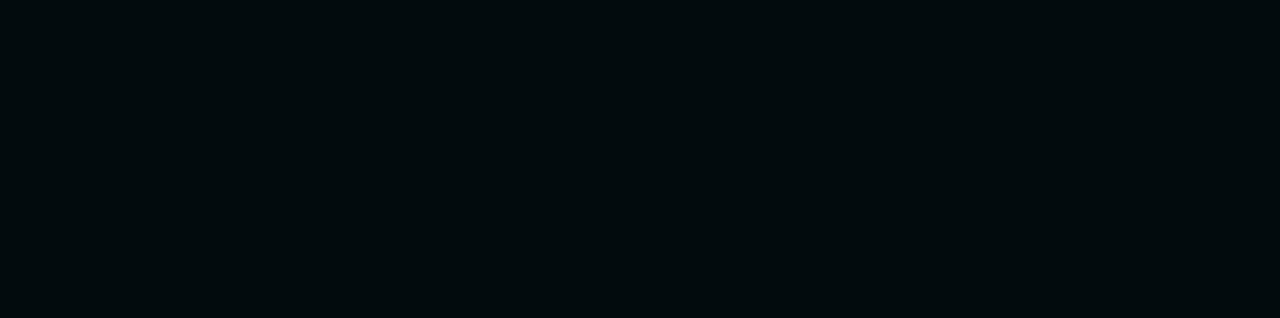
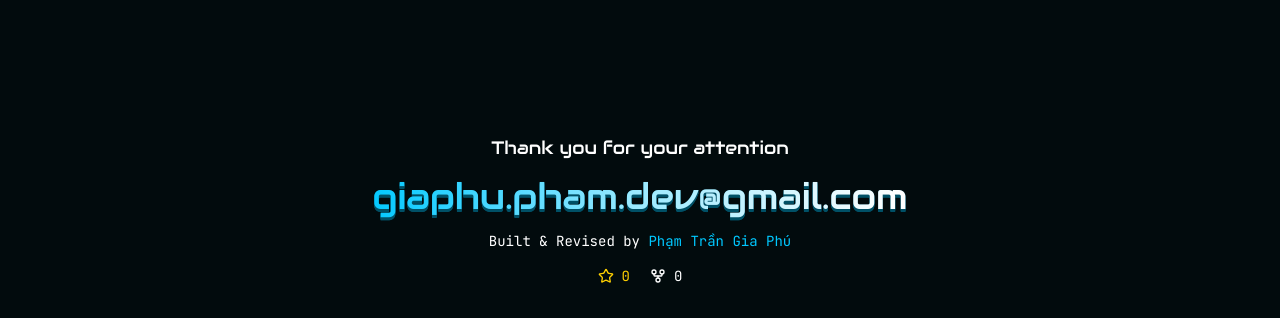
Before and after one commit to bigphu/portfolio, a React (Vite) app: page / in a window 1280 px wide. Shown: the part 2449-2767 px from the top of the page. Before the commit the page ends 2455 px from the top, so only its background shows below. Built offline with nearby package versions, Linux system fonts and the light colour scheme; no server answers.

Commit message:
added footer and hook to fetch repo

```diff
--- a/package.json
+++ b/package.json
@@ -11,6 +11,7 @@
     "deploy": "npm run build && wrangler deploy"
   },
   "dependencies": {
+    "lucide-react": "^1.7.0",
     "react": "^19.2.4",
     "react-dom": "^19.2.4",
     "react-router-dom": "^7.13.1"
--- a/src/App.tsx
+++ b/src/App.tsx
@@ -2,7 +2,7 @@
 import { Suspense, lazy } from "react";
 
 import "@/data/global.css";
-import { Preloader, ShootingStars, ScrollIndicator } from "@/components";
+import { Preloader, ShootingStars, ScrollIndicator, Footer } from "@/components";
 
 const Banner = lazy(() => import("@/pages/banner/Banner"));
 const Skills = lazy(() => import("@/pages/skills/Skills"));
@@ -33,6 +33,8 @@
               }
             />
           </Routes>
+
+          <Footer />
         </main>
       </div>
     </Router>
--- /dev/null
+++ b/src/components/footer/Footer.css
@@ -0,0 +1,49 @@
+.footer-section {
+  text-align: center;
+  padding: var(--space-3xl) 0 var(--space-xl);
+  margin-top: 4rem;
+
+  /* Optional: Adds a subtle separation line at the bottom of the page */
+  /* border-top: 1px solid var(--clr-border);  */
+}
+
+.footer-heading {
+  font: var(--p);
+  margin-bottom: var(--space-s);
+}
+
+.footer-email {
+  display: inline-block;
+  font: var(--h3);
+  font-weight: normal;
+  text-decoration: none;
+  margin-bottom: var(--space-s);
+  transition: color var(--transition-fast), text-shadow var(--transition-fast);
+}
+
+.footer-credits {
+  display: inline-block;
+  font: var(--smallui);
+  color: var(--clr-text);
+  text-decoration: none;
+  line-height: 1.6;
+  transition: color var(--transition-fast);
+}
+
+.footer-stats {
+  display: flex;
+  justify-content: center;
+  align-items: center;
+  gap: var(--space-l);
+  margin-top: var(--space-s);
+}
+
+.footer-stat-item {
+  display: flex;
+  align-items: center;
+  gap: var(--space-xs);
+}
+
+.footer-stat-item.star {
+  color: rgb(255, 208, 0);
+}
--- /dev/null
+++ b/src/components/footer/Footer.tsx
@@ -0,0 +1,71 @@
+'use client';
+
+import type { JSX } from 'react';
+import { GitFork, Star } from "lucide-react";
+import { useSendEmail, useOpenGithub, useFetchRepo } from "@/hooks";
+import './Footer.css';
+
+const Footer = (): JSX.Element => {
+  const githubUsername = "bigphu";
+  const repoName = "portfolio";
+  const myEmail = atob("Z2lhcGh1LnBoYW0uZGV2QGdtYWlsLmNvbQ==");
+
+  const sendEmail = useSendEmail(myEmail);
+  const openGithub = useOpenGithub(githubUsername);
+  const { repo, isLoading, error } = useFetchRepo(githubUsername, "portfolio");
+
+  return (
+    <footer className="footer-section" id="contact">
+      <div className="container">
+
+        <p className="footer-heading">Thank you for your attention</p>
+
+        <a
+          href={`mailto:${myEmail}`}
+          onClick={(e) => {
+            e.preventDefault();
+            sendEmail(
+              "Reaching out from your portfolio!",
+              "Hi there, I saw your website and wanted to chat about..."
+            );
+          }}
+          className="footer-email gradient-text"
+        >
+          {myEmail}
+        </a>
+
+        <div>
+          <a
+            href={`https://github.com/${githubUsername}/${repoName}`}
+            onClick={(e) => {
+                e.preventDefault();
+                openGithub(repoName);
+              }
+            }
+            target="_blank"
+            rel="noreferrer"
+            className="footer-credits"
+          >
+            Built & Revised by {' '}
+            <span className="my-name">
+              Phạm Trần Gia Phú
+            </span>
+
+            <div className="footer-stats">
+              <span className="footer-stat-item star">
+                <Star size={16} />
+                {isLoading || error || !repo ? 0 : repo.stargazers_count}
+              </span>
+              <span className="footer-stat-item fork">
+                <GitFork size={16} />
+                {isLoading || error || !repo ? 0 : repo.forks_count}
+              </span>
+            </div>
+          </a>
+        </div>
+      </div>
+    </footer>
+  );
+};
+
+export default Footer;
--- a/src/components/index.ts
+++ b/src/components/index.ts
@@ -3,3 +3,4 @@
 export { default as StatBox } from "./stat-box/StatBox.tsx";
 export { default as Button } from "./button/Button.tsx";
 export { default as ScrollIndicator } from "./scroll-indicator/ScrollIndicator.tsx";
+export { default as Footer } from "./footer/Footer.tsx";
--- a/src/hooks/index.ts
+++ b/src/hooks/index.ts
@@ -1,3 +1,4 @@
 export { default as useSendEmail } from "./useSendEmail.ts";
 export { default as useOpenGithub } from "./useOpenGithub.ts";
 export { default as useScrollProgress } from "./useScrollProgress.ts";
+export { default as useFetchRepo } from "./useFetchRepo.ts";
--- /dev/null
+++ b/src/hooks/useFetchRepo.ts
@@ -0,0 +1,73 @@
+import { useState, useEffect } from "react";
+import type { ErrorResponse } from "react-router-dom";
+
+export interface GitHubRepo {
+  id: number;
+  name: string;
+  description: string;
+  html_url: string;
+  forks_count: number;
+  stargazers_count: number;
+  language: string;
+}
+
+const CACHE_DURATION: number = 60 * 60 * 1000; // 1 hour
+
+const useFetchRepo = (username: string, repoName: string) => {
+  const [repo, setRepo] = useState<GitHubRepo | null>(null);
+  const [isLoading, setIsLoading] = useState<boolean>(true);
+  const [error, setError] = useState<string | null>(null);
+
+  useEffect(() => {
+    const fetchRepo = async () => {
+
+      const cacheKey: string = `github_cache_${username}_${repoName}`;
+      const cachedRepo: string | null = localStorage.getItem(cacheKey);
+
+      if (cachedRepo) {
+        const cachedData= JSON.parse(cachedRepo);
+        const isValidCache: boolean = (Date.now() - cachedData.timestamp) < CACHE_DURATION;
+
+        if (isValidCache) {
+          setRepo(cachedData.repo);
+          setIsLoading(false);
+          setError(null);
+
+          return;
+        }
+      }
+
+      try {
+        setIsLoading(true);
+        const res = await fetch(`https://api.github.com/repos/${username}/${repoName}`)
+
+        if (!res.ok) {
+          throw new Error(`Failed to fetch ${repoName} of ${username}`);
+        }
+
+        const data = await res.json();
+
+        localStorage.setItem(cacheKey, JSON.stringify({
+          repo: data,
+          timestamp: Date.now()
+        }));
+
+        setRepo(data);
+        setError(null);
+      } catch (err: any) {
+        setError(err.message || "Failed to fetch repository");
+      } finally {
+        setIsLoading(false);
+      }
+     }
+
+    if (username && repoName) {
+      fetchRepo();
+    }
+  }, [username, repoName])
+
+
+  return { repo, isLoading, error };
+};
+
+export default useFetchRepo;
--- a/src/pages/projects/Projects.tsx
+++ b/src/pages/projects/Projects.tsx
@@ -1,4 +1,5 @@
 import React from "react";
+import { ExternalLink } from "lucide-react";
 import type { JSX } from "react";
 import { Button } from "@/components"
 import { useOpenGithub } from "@/hooks";
@@ -111,20 +112,7 @@
                         () => openGithub(`${project.slug}`)
                       }
                     >
-                      <svg
-                        className="external-icon"
-                        xmlns="http://www.w3.org/2000/svg"
-                        viewBox="0 0 24 24"
-                        fill="none"
-                        stroke="currentColor"
-                        strokeWidth="2"
-                        strokeLinecap="round"
-                        strokeLinejoin="round"
-                      >
-                        <path d="M18 13v6a2 2 0 0 1-2 2H5a2 2 0 0 1-2-2V8a2 2 0 0 1 2-2h6"></path>
-                        <polyline points="15 3 21 3 21 9"></polyline>
-                        <line x1="10" y1="14" x2="21" y2="3"></line>
-                      </svg>
+                      <ExternalLink className="external-icon" />
                     </Button>
                 </div>
 
```
Also changed, not shown: 1 other file (tests, documents, lock files or other folders).
